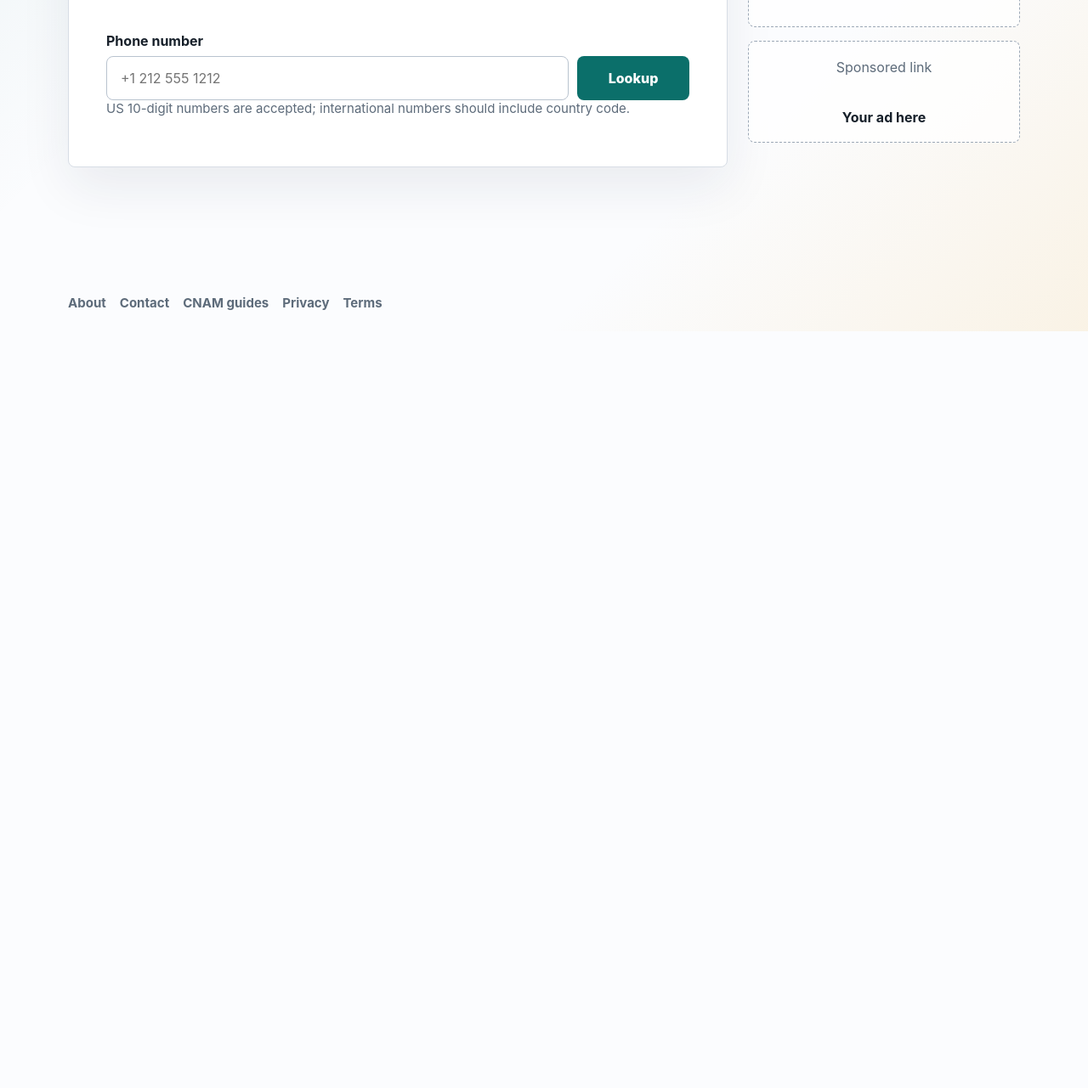
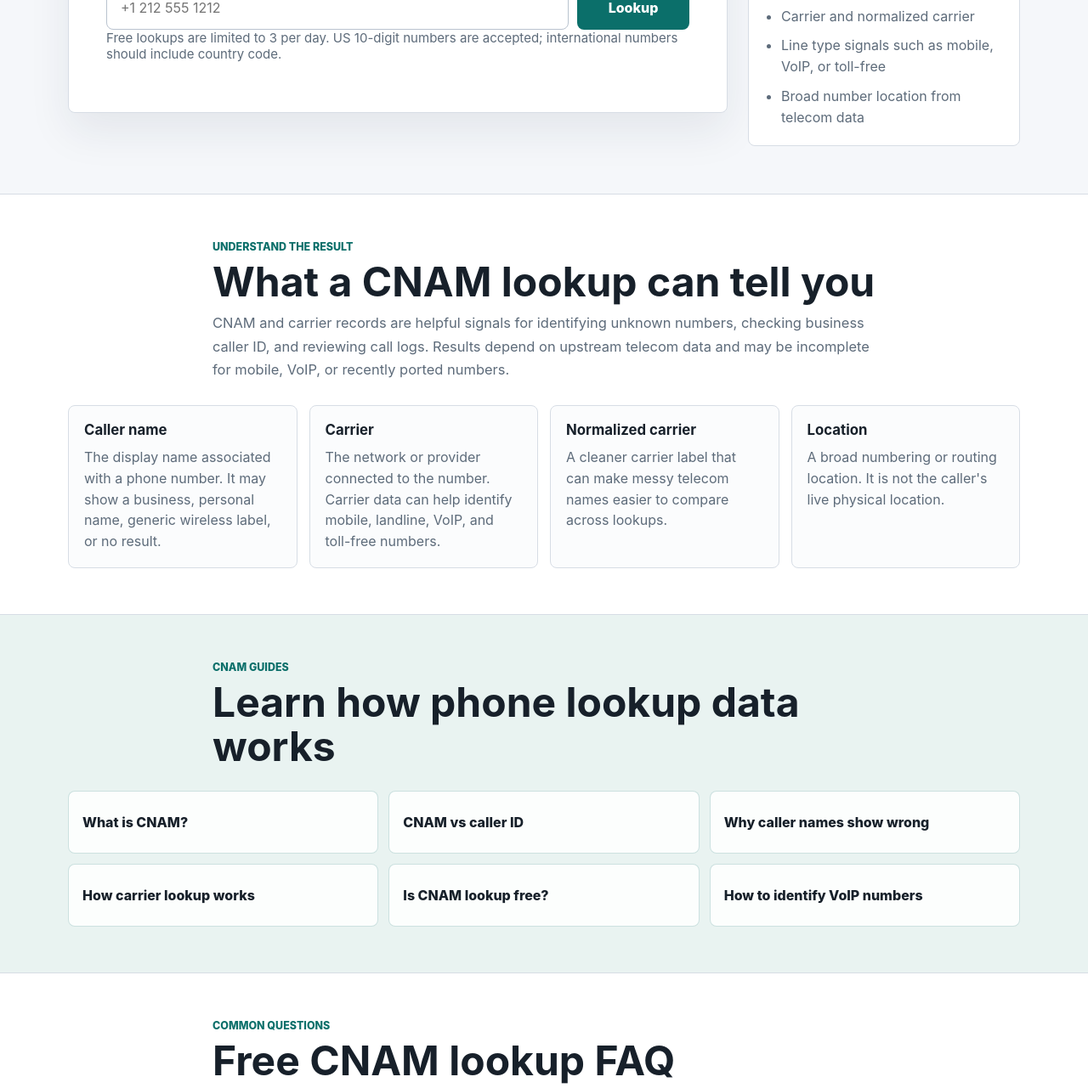
Before and after one commit to joeye51194-max/free-cnam-lookup, a website: page public/index.html in a window 1280 px wide. Shown: the part 455-1736 px from the top of the page at 85% size. Before the commit the page ends 845 px from the top, so only its background shows below. Drawn offline with Linux system fonts and the light colour scheme; no server answers.

Commit message:
Improve homepage content and design

```diff
--- a/public/index.html
+++ b/public/index.html
@@ -18,12 +18,13 @@
         <a href="/articles/what-is-cnam.html">Guides</a>
       </nav>
     </header>
-    <main class="shell">
-      <section class="lookup-panel">
+    <main>
+      <section class="hero-shell">
+        <div class="lookup-panel">
           <div class="intro">
             <p class="eyebrow">Free phone intelligence lookup</p>
             <h1>Free CNAM lookup</h1>
-          <p class="lede">Check caller name, carrier, normalized carrier, and location from a phone number.</p>
+            <p class="lede">Check caller name, carrier, normalized carrier, and broad phone number location before you call back or document a contact.</p>
           </div>
 
           <form id="lookup-form" class="lookup-form">
@@ -32,7 +33,7 @@
               <input id="phone-number" name="phoneNumber" type="tel" placeholder="+1 212 555 1212" autocomplete="tel" required>
               <button type="submit">Lookup</button>
             </div>
-          <p class="hint">US 10-digit numbers are accepted; international numbers should include country code.</p>
+            <p class="hint">Free lookups are limited to 3 per day. US 10-digit numbers are accepted; international numbers should include country code.</p>
           </form>
 
           <p id="message" class="message" role="status"></p>
@@ -52,18 +53,90 @@
               <div><dt>Location</dt><dd id="location"></dd></div>
             </dl>
           </section>
-      </section>
+        </div>
 
         <aside class="ad-rail" aria-label="Sponsored">
           <div class="ad-slot" data-ad-slot="rectangle">
             <span>Ad space</span>
             <strong>300 x 250</strong>
           </div>
-        <div class="ad-slot small" data-ad-slot="link">
-          <span>Sponsored link</span>
-          <strong>Your ad here</strong>
+          <div class="trust-panel">
+            <p class="eyebrow">What you can check</p>
+            <ul>
+              <li>Caller name records when available</li>
+              <li>Carrier and normalized carrier</li>
+              <li>Line type signals such as mobile, VoIP, or toll-free</li>
+              <li>Broad number location from telecom data</li>
+            </ul>
           </div>
         </aside>
+      </section>
+
+      <section class="content-band">
+        <div class="section-heading">
+          <p class="eyebrow">Understand the result</p>
+          <h2>What a CNAM lookup can tell you</h2>
+          <p>CNAM and carrier records are helpful signals for identifying unknown numbers, checking business caller ID, and reviewing call logs. Results depend on upstream telecom data and may be incomplete for mobile, VoIP, or recently ported numbers.</p>
+        </div>
+        <div class="info-grid">
+          <article>
+            <h3>Caller name</h3>
+            <p>The display name associated with a phone number. It may show a business, personal name, generic wireless label, or no result.</p>
+          </article>
+          <article>
+            <h3>Carrier</h3>
+            <p>The network or provider connected to the number. Carrier data can help identify mobile, landline, VoIP, and toll-free numbers.</p>
+          </article>
+          <article>
+            <h3>Normalized carrier</h3>
+            <p>A cleaner carrier label that can make messy telecom names easier to compare across lookups.</p>
+          </article>
+          <article>
+            <h3>Location</h3>
+            <p>A broad numbering or routing location. It is not the caller's live physical location.</p>
+          </article>
+        </div>
+      </section>
+
+      <section class="content-band muted-band">
+        <div class="section-heading">
+          <p class="eyebrow">CNAM guides</p>
+          <h2>Learn how phone lookup data works</h2>
+        </div>
+        <div class="guide-grid">
+          <a href="/articles/what-is-cnam.html">What is CNAM?</a>
+          <a href="/articles/cnam-vs-caller-id.html">CNAM vs caller ID</a>
+          <a href="/articles/why-caller-names-show-wrong.html">Why caller names show wrong</a>
+          <a href="/articles/how-carrier-lookup-works.html">How carrier lookup works</a>
+          <a href="/articles/is-cnam-lookup-free.html">Is CNAM lookup free?</a>
+          <a href="/articles/how-to-identify-voip-numbers.html">How to identify VoIP numbers</a>
+        </div>
+      </section>
+
+      <section class="content-band">
+        <div class="section-heading">
+          <p class="eyebrow">Common questions</p>
+          <h2>Free CNAM lookup FAQ</h2>
+        </div>
+        <div class="faq-list">
+          <details>
+            <summary>Why is the caller name missing?</summary>
+            <p>Some numbers do not have a public caller name record, and some carriers return generic labels. Recently ported numbers can also take time to update.</p>
+          </details>
+          <details>
+            <summary>Can a CNAM lookup prove who called me?</summary>
+            <p>No. CNAM is a useful signal, but caller ID can be spoofed. Use it with carrier, line type, call context, and common sense.</p>
+          </details>
+          <details>
+            <summary>Is the location exact?</summary>
+            <p>No. Location usually reflects numbering or routing data, not a person's current GPS or live location.</p>
+          </details>
+          <details>
+            <summary>Why are free lookups limited?</summary>
+            <p>Lookup data has provider costs. Daily limits help keep the tool available while reducing abuse and automated scraping.</p>
+          </details>
+        </div>
+      </section>
     </main>
     <footer class="footer">
       <a href="/about.html">About</a>
--- a/public/styles.css
+++ b/public/styles.css
@@ -3,11 +3,12 @@
   --ink: #17202a;
   --muted: #5d6b7a;
   --line: #d7dde5;
-  --paper: #fbfcfe;
+  --paper: #f5f7fa;
   --panel: #ffffff;
   --accent: #0b6f6a;
   --accent-dark: #084f4b;
   --warm: #f0b84f;
+  --soft: #e9f3f1;
   --danger: #b42318;
   font-family: Inter, ui-sans-serif, system-ui, -apple-system, BlinkMacSystemFont, "Segoe UI", sans-serif;
 }
@@ -19,10 +20,7 @@
 body {
   margin: 0;
   min-height: 100vh;
-  background:
-    linear-gradient(135deg, rgba(11, 111, 106, 0.08), transparent 34%),
-    linear-gradient(315deg, rgba(240, 184, 79, 0.14), transparent 30%),
-    var(--paper);
+  background: var(--paper);
   color: var(--ink);
 }
 
@@ -33,7 +31,7 @@ a {
 .site-header {
   width: min(1120px, calc(100% - 32px));
   margin: 0 auto;
-  padding: 18px 0 0;
+  padding: 18px 0;
   display: flex;
   gap: 18px;
   align-items: center;
@@ -61,22 +59,26 @@ a {
   text-decoration: none;
 }
 
-.shell {
+.site-header nav a:hover,
+.footer a:hover {
+  color: var(--accent-dark);
+}
+
+.hero-shell {
   width: min(1120px, calc(100% - 32px));
-  min-height: 100vh;
   margin: 0 auto;
   display: grid;
   grid-template-columns: minmax(0, 1fr) 320px;
   gap: 24px;
-  align-items: center;
-  padding: 32px 0 48px;
+  align-items: start;
+  padding: 36px 0 56px;
 }
 
 .lookup-panel {
   background: var(--panel);
   border: 1px solid var(--line);
   border-radius: 8px;
-  box-shadow: 0 24px 60px rgba(25, 40, 60, 0.08);
+  box-shadow: 0 22px 50px rgba(25, 40, 60, 0.08);
   padding: clamp(24px, 4vw, 44px);
 }
 
@@ -97,8 +99,8 @@ p {
 
 h1 {
   margin-bottom: 12px;
-  font-size: clamp(2.25rem, 6vw, 4.75rem);
-  line-height: 0.95;
+  font-size: clamp(2.4rem, 6vw, 4.7rem);
+  line-height: 1;
   letter-spacing: 0;
 }
 
@@ -138,6 +140,11 @@ input {
   padding: 0 16px;
   color: var(--ink);
   background: #fff;
+}
+
+input:focus {
+  border-color: var(--accent);
+  outline: 3px solid rgba(11, 111, 106, 0.14);
 }
 
 button {
@@ -262,9 +269,138 @@ dd {
   min-height: 120px;
 }
 
+.trust-panel {
+  border: 1px solid var(--line);
+  border-radius: 8px;
+  background: #fff;
+  padding: 20px;
+}
+
+.trust-panel ul {
+  margin: 0;
+  padding-left: 18px;
+  color: var(--muted);
+  line-height: 1.55;
+}
+
+.trust-panel li + li {
+  margin-top: 10px;
+}
+
+.content-band {
+  border-top: 1px solid var(--line);
+  background: #fff;
+  padding: 54px 0;
+}
+
+.muted-band {
+  background: var(--soft);
+}
+
+.section-heading,
+.info-grid,
+.guide-grid,
+.faq-list {
+  width: min(1120px, calc(100% - 32px));
+  margin-left: auto;
+  margin-right: auto;
+}
+
+.section-heading {
+  max-width: 780px;
+}
+
+.section-heading h2 {
+  margin-bottom: 10px;
+  font-size: clamp(1.8rem, 4vw, 3rem);
+  line-height: 1.08;
+}
+
+.section-heading p:not(.eyebrow) {
+  color: var(--muted);
+  font-size: 1.03rem;
+  line-height: 1.65;
+}
+
+.info-grid {
+  display: grid;
+  grid-template-columns: repeat(4, minmax(0, 1fr));
+  gap: 14px;
+  margin-top: 28px;
+}
+
+.info-grid article {
+  border: 1px solid var(--line);
+  border-radius: 8px;
+  background: #fbfcfd;
+  padding: 18px;
+}
+
+.info-grid h3 {
+  margin: 0 0 10px;
+  font-size: 1.05rem;
+}
+
+.info-grid p {
+  margin: 0;
+  color: var(--muted);
+  line-height: 1.55;
+}
+
+.guide-grid {
+  display: grid;
+  grid-template-columns: repeat(3, minmax(0, 1fr));
+  gap: 12px;
+  margin-top: 26px;
+}
+
+.guide-grid a {
+  display: flex;
+  align-items: center;
+  min-height: 74px;
+  border: 1px solid rgba(11, 111, 106, 0.2);
+  border-radius: 8px;
+  background: rgba(255, 255, 255, 0.86);
+  color: var(--ink);
+  font-weight: 850;
+  padding: 14px 16px;
+  text-decoration: none;
+}
+
+.guide-grid a:hover {
+  border-color: var(--accent);
+  color: var(--accent-dark);
+}
+
+.faq-list {
+  display: grid;
+  gap: 10px;
+  margin-top: 24px;
+}
+
+details {
+  border: 1px solid var(--line);
+  border-radius: 8px;
+  background: #fbfcfd;
+  padding: 16px 18px;
+}
+
+summary {
+  color: var(--ink);
+  cursor: pointer;
+  font-weight: 850;
+}
+
+details p {
+  margin: 12px 0 0;
+  color: var(--muted);
+  line-height: 1.6;
+}
+
 .footer {
   width: min(1120px, calc(100% - 32px));
-  margin: -36px auto 24px;
+  margin: 0 auto;
+  padding: 26px 0;
   color: var(--muted);
   font-size: 0.92rem;
 }
@@ -309,25 +445,36 @@ dd {
 }
 
 @media (max-width: 860px) {
-  .shell {
+  .hero-shell {
     grid-template-columns: 1fr;
     align-items: start;
-    padding-top: 24px;
   }
 
   .ad-rail {
     grid-template-columns: repeat(2, minmax(0, 1fr));
   }
+
+  .info-grid,
+  .guide-grid {
+    grid-template-columns: repeat(2, minmax(0, 1fr));
+  }
 }
 
 @media (max-width: 560px) {
-  .shell {
+  .site-header {
+    display: grid;
+  }
+
+  .hero-shell {
     width: min(100% - 20px, 1120px);
+    padding-top: 18px;
   }
 
   .input-row,
   .result-grid,
-  .ad-rail {
+  .ad-rail,
+  .info-grid,
+  .guide-grid {
     grid-template-columns: 1fr;
   }
 
```
Lines whose indentation alone changed are shown as unchanged.
